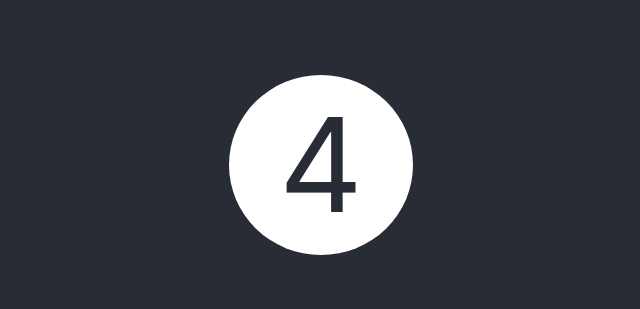
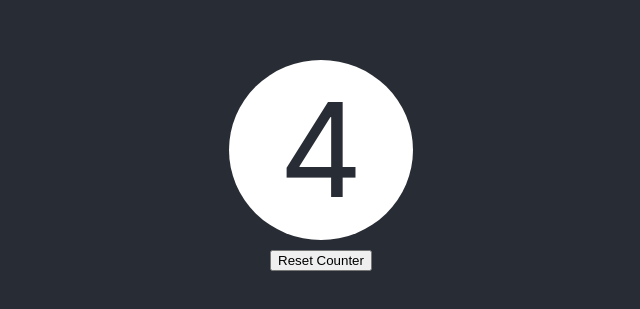
Before and after one commit to sam-malanchuk/react-countdown, a React (Create React App) app in the folder my-app/: page / in a window 1280 px wide. Shown: the part 235-544 px from the top of the page, without its empty margins (319-959 px from the left). Built offline with nearby package versions, Linux system fonts and the light colour scheme.

Commit message:
created the counter reset button and method for it

```diff
--- a/my-app/src/Counter.js
+++ b/my-app/src/Counter.js
@@ -5,22 +5,33 @@ class Counter extends React.Component {
         super(props);
 
         this.state = {
+            setCounter: 0,
             counter: 4,
         }
 
+        // minus one every time the counter is clicked
         this.updateCounter = () => {
             if(this.state.counter > 1) {
                 this.setState({counter: this.state.counter - 1})
+            // if the counter is already at zero then keep it there
             } else {
                 this.setState({counter: 0})
             }
-        }
+        };
+
+        // Set the counter back to the setCounter value
+        this.resetCounter = () => this.setState({counter: this.state.setCounter});
     }
 
     render() {
         return (
-            <div className="counterBox" onClick={this.updateCounter}>
-                {this.state.counter}
+            <div>
+                <div className="counterBox" onClick={this.updateCounter}>
+                    {this.state.counter}
+                </div>
+                <div>
+                    <button onClick={this.resetCounter}>Reset Counter</button>
+                </div>
             </div>
         )
     }
```
